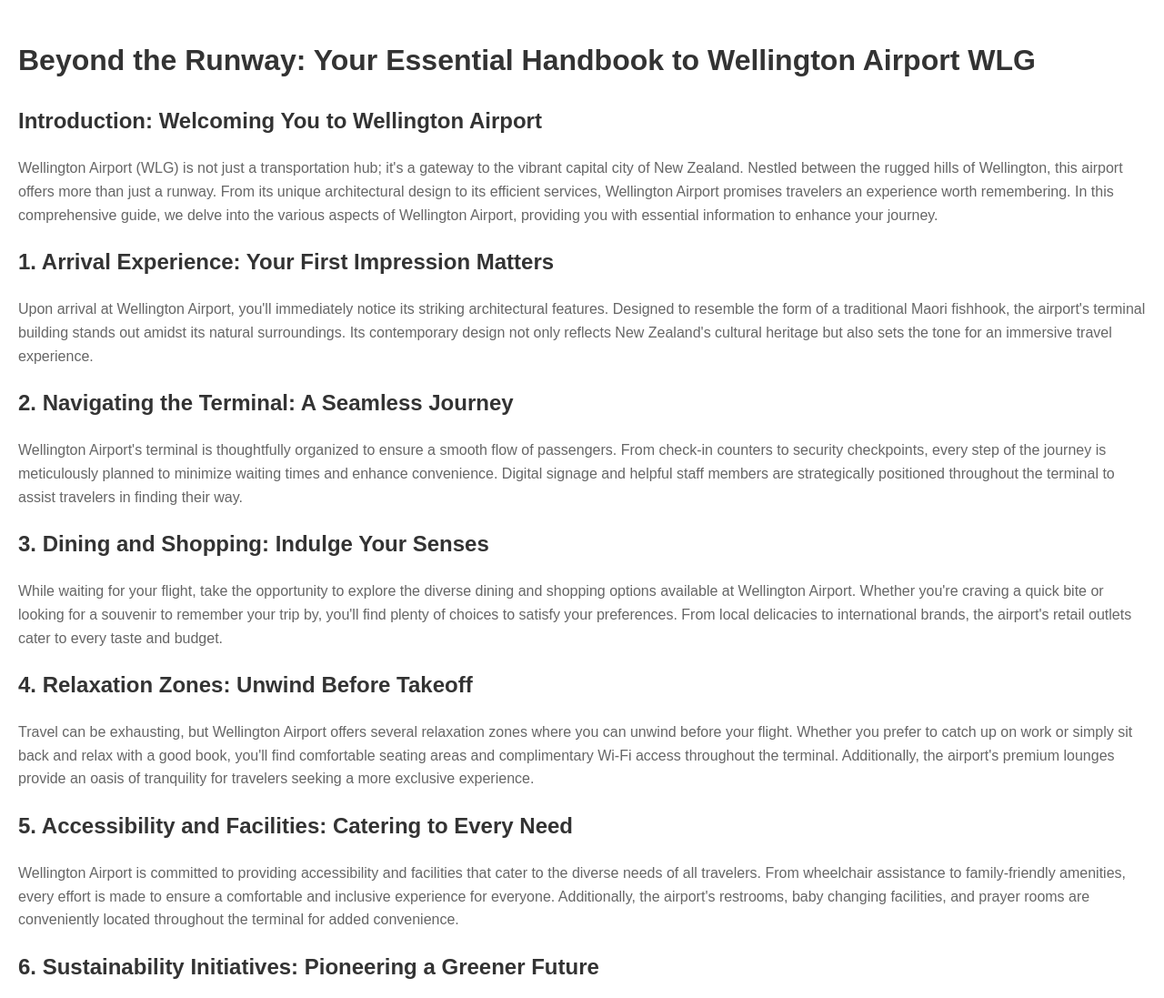
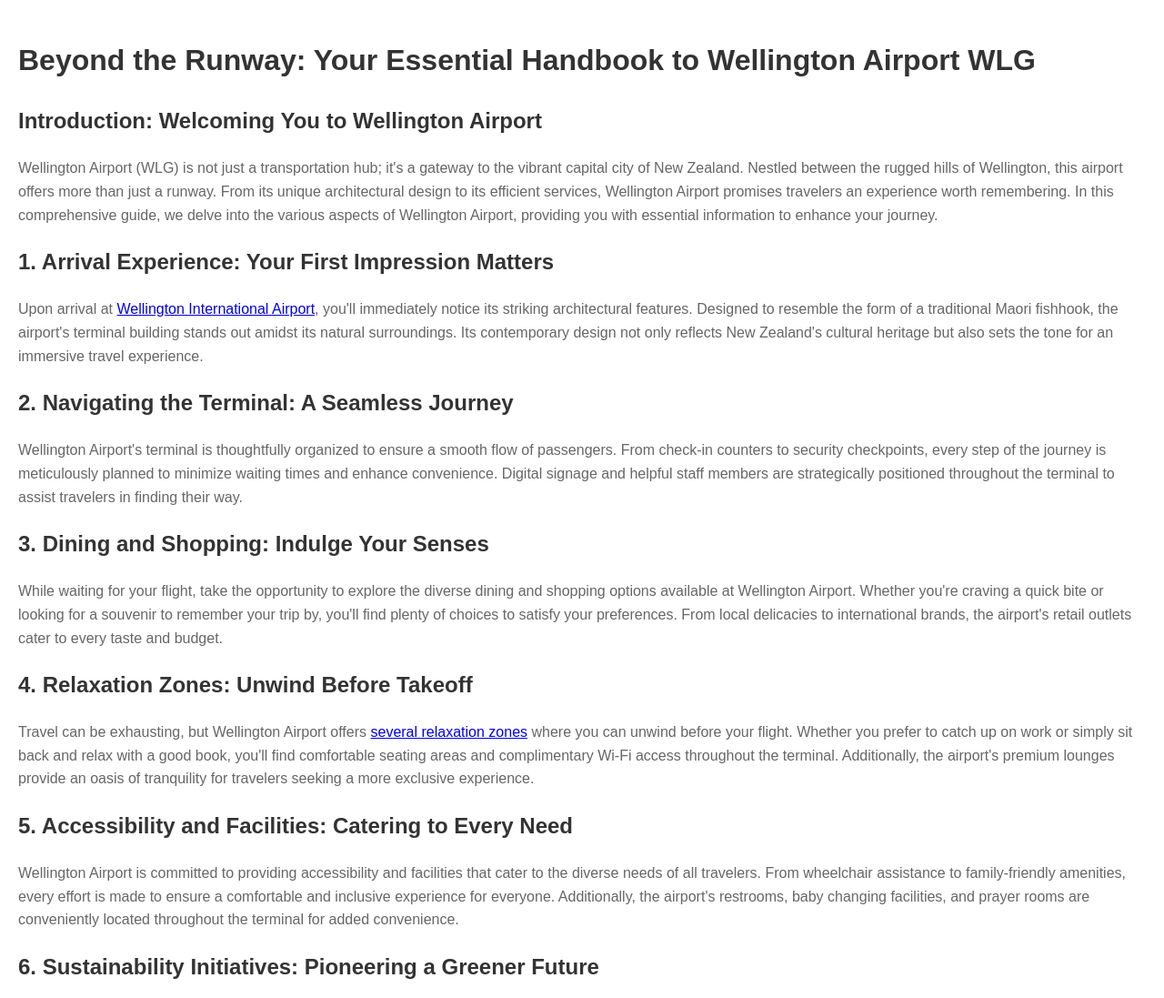
Before and after one commit to roberthinsom/wellingtonairportnznc, a plain HTML site: page index.html in a window 1280 px wide. Shown: the top 1097 px of the page at 91% size. Drawn offline with Linux system fonts and the light colour scheme.

Commit message:
Update index.html

```diff
--- a/index.html
+++ b/index.html
@@ -1,6 +1,7 @@
 <!DOCTYPE html>
 <html lang="en">
 <head>
+  <meta name="google-site-verification" content="rkD-oLJr7p7Ejb0gNgiDoX2J4pksYd1p-ht543adj1U" />
   <meta charset="UTF-8">
   <meta name="viewport" content="width=device-width, initial-scale=1.0">
   <title>Beyond the Runway: Your Essential Handbook to Wellington Airport WLG</title>
@@ -32,7 +33,7 @@
   <h2>1. Arrival Experience: Your First Impression Matters</h2>
 
   <p>
-    Upon arrival at Wellington Airport, you'll immediately notice its striking architectural features. Designed to resemble the form of a traditional Maori fishhook, the airport's terminal building stands out amidst its natural surroundings. Its contemporary design not only reflects New Zealand's cultural heritage but also sets the tone for an immersive travel experience.
+    Upon arrival at <a href="https://wellingtonairportnz.com/">Wellington International Airport</a>, you'll immediately notice its striking architectural features. Designed to resemble the form of a traditional Maori fishhook, the airport's terminal building stands out amidst its natural surroundings. Its contemporary design not only reflects New Zealand's cultural heritage but also sets the tone for an immersive travel experience.
   </p>
 
   <h2>2. Navigating the Terminal: A Seamless Journey</h2>
@@ -50,7 +51,7 @@
   <h2>4. Relaxation Zones: Unwind Before Takeoff</h2>
 
   <p>
-    Travel can be exhausting, but Wellington Airport offers several relaxation zones where you can unwind before your flight. Whether you prefer to catch up on work or simply sit back and relax with a good book, you'll find comfortable seating areas and complimentary Wi-Fi access throughout the terminal. Additionally, the airport's premium lounges provide an oasis of tranquility for travelers seeking a more exclusive experience.
+    Travel can be exhausting, but Wellington Airport offers <a href="https://wellingtonairportnzg-waleedkhankheshki-1b79f1704fb4843b52368fad.gitlab.io/">several relaxation zones</a> where you can unwind before your flight. Whether you prefer to catch up on work or simply sit back and relax with a good book, you'll find comfortable seating areas and complimentary Wi-Fi access throughout the terminal. Additionally, the airport's premium lounges provide an oasis of tranquility for travelers seeking a more exclusive experience.
   </p>
 
   <h2>5. Accessibility and Facilities: Catering to Every Need</h2>
```
